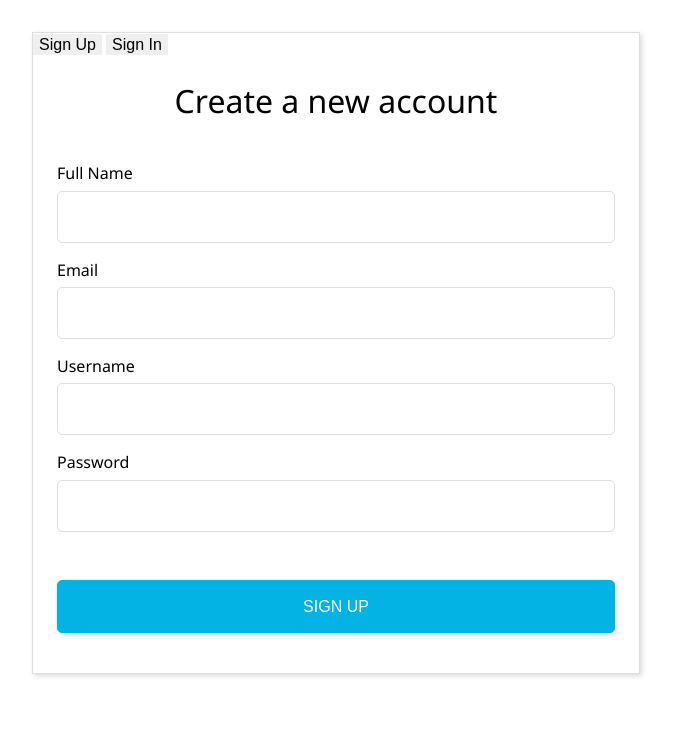
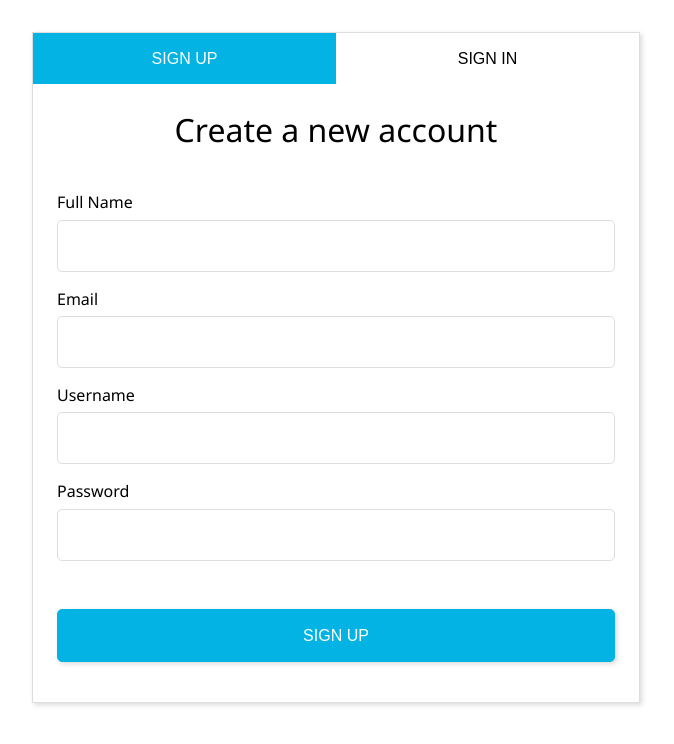
Before and after one commit to HebaElGalad/Sign-up-form, a plain HTML site: page index.html in a window 1280 px wide. Shown: the whole page, without its empty margins (304-978 px from the left). Drawn offline with nearby package versions, Linux system fonts and the light colour scheme.

Commit message:
Add Tabs styles

```diff
--- a/style.css
+++ b/style.css
@@ -2,7 +2,7 @@
 :root {
   font-size: 16px;
   --primary: #02b3e4; /* sky-blue */
-  --primary-dark: #04a2ce; /* sky-blue */
+  --primary-dark: #04a2ce; /* dark sky-blue */
   --success: #00b25b; /* green-grass */
   --danger: #dc3545; /* dark-red */
   --white: #fff;
@@ -30,6 +30,7 @@ body {
   padding: 0;
 }
 
+/* FORM STYLES */
 main {
   padding: 2rem;
 }
@@ -116,3 +117,26 @@ button:hover {
 #sign-in-form {
   display: none;
 }
+
+/* TABS CONTAINER STYLES */
+.tabs {
+  display: flex;
+  flex-direction: row;
+  justify-content: center;
+}
+.tabs button {
+  flex-basis: 50%;
+  padding: 1rem;
+  font-size: inherit;
+  text-transform: uppercase;
+  background: var(--white);
+}
+
+.tabs .sign-up-tab {
+  background-color: var(--primary);
+  color: var(--white);
+}
+
+.tabs button:hover {
+  box-shadow: 2px 2px 5px 0 rgba(0, 0, 0, 0.15);
+}
```
